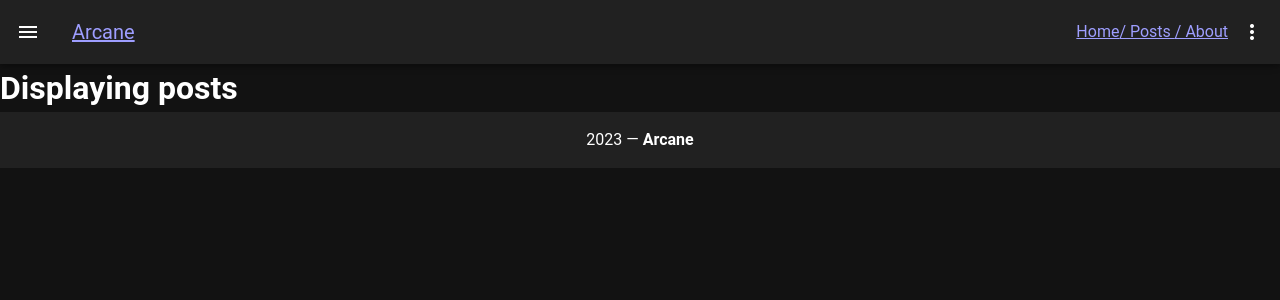
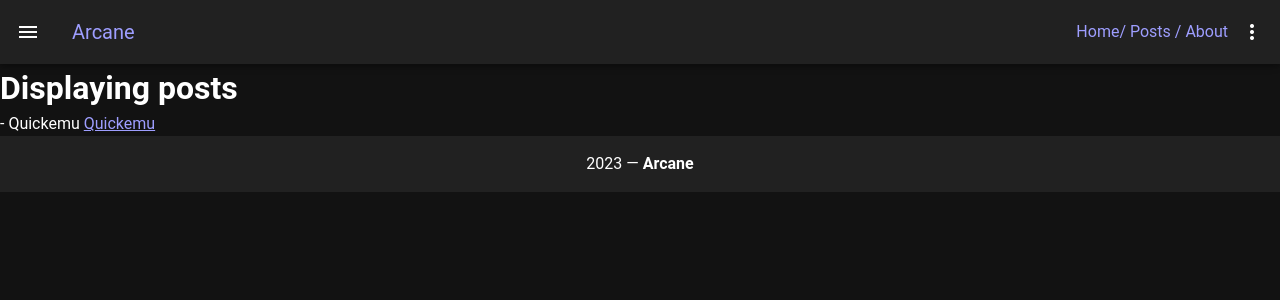
Before and after one commit to szorfein/arcane, a Vue app: page /posts in a window 1280 px wide. Shown: the top 300 px of the page. Built offline with nearby package versions, Linux system fonts and the light colour scheme.

Commit message:
release ok

```diff
--- a/src/components/HeadBanner.vue
+++ b/src/components/HeadBanner.vue
@@ -1,12 +1,12 @@
 <template>
-    <v-row justify="center" class="w-100">
+    <v-row justify="center" class="w-100 h-screen">
         <v-img
             src="@/assets/boxes-header.png"
             cover
         >
             <template v-slot:default>
                 <v-row class="fill-height" align="center" justify="center">
-                    <h1 class="text-h1">Arcane</h1>
+                    <h1 class="text-h1 font-weight-light">Arcane</h1>
                 </v-row>
             </template>
         </v-img>
--- a/src/layouts/desktop/TopBar.vue
+++ b/src/layouts/desktop/TopBar.vue
@@ -7,12 +7,12 @@
              <v-app-bar-nav-icon />
          </template>
 
-         <v-app-bar-title><RouterLink to="/">Arcane</RouterLink></v-app-bar-title>
+         <v-app-bar-title><RouterLink to="/" class="text-decoration-none">Arcane</RouterLink></v-app-bar-title>
 
          <nav>
-             <RouterLink to="/">Home</RouterLink>
-             <RouterLink to="/posts">/ Posts </RouterLink>
-             <RouterLink to="/about">/ About</RouterLink>
+             <RouterLink to="/" class="text-decoration-none">Home</RouterLink>
+             <RouterLink to="/posts" class="text-decoration-none">/ Posts </RouterLink>
+             <RouterLink to="/about" class="text-decoration-none">/ About</RouterLink>
          </nav>
 
         <template v-slot:append>
--- /dev/null
+++ b/src/zola/posts_linux.js
@@ -0,0 +1,11 @@
+import { reactive } from 'vue';
+
+export const posts = reactive([
+
+{
+  slug: "quickemu",
+  title: "Quickemu",
+  content: `<p>Use Quickemu in order to replace Virtualbox.</p><br><pre data-lang="sh" class="language-sh "><code class="language-sh" data-lang="sh">pacman -S quickemu<br></code></pre><br><p>To downloads the iso for voidlinux:</p><br><pre data-lang="sh" class="language-sh "><code class="language-sh" data-lang="sh">quickemu &lt;arg&gt;<br></code></pre><br>`,
+},
+
+])
```
